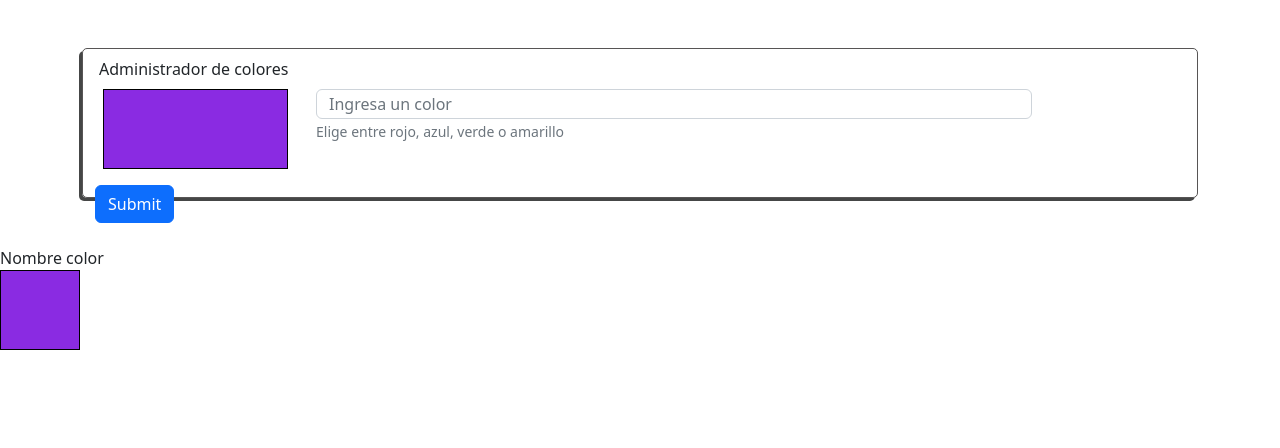
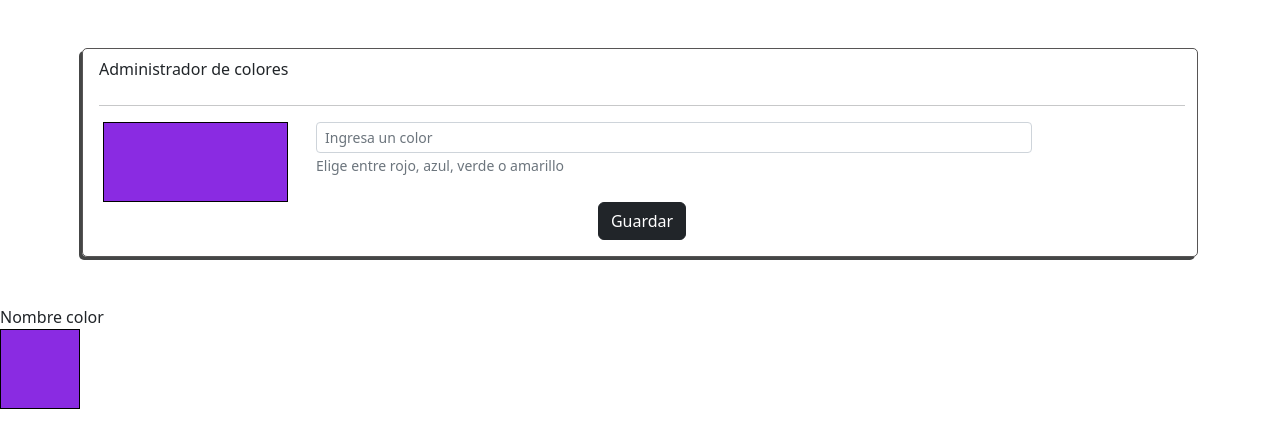
Before and after one commit to agustines82/TpReact6-paletaColores, a React (Create React App) app: page / in a window 1280 px wide. Shown: the top 448 px of the page. Built offline with nearby package versions, Linux system fonts and the light colour scheme.

Commit message:
maquetado del formulario

```diff
--- a/src/App.css
+++ b/src/App.css
@@ -1,5 +1,4 @@
 form {
-    height: 150px;
     border: thin solid #575555;
     box-shadow: -3px 3px rgb(69, 70, 70);
     border-radius: 5px;
@@ -10,6 +9,3 @@ form {
     border: thin solid black;
     background-color: blueviolet;
 }
-input {
-    height: 30px;
-}
--- a/src/components/Formulario.jsx
+++ b/src/components/Formulario.jsx
@@ -6,20 +6,23 @@ const Formulario = () => {
     return (
         <>
             <section className="container">
-                <Form className="container my-5">
+                <Form className="container my-5 bg-ligth">
                     <Form.Group className="mb-3 ms-1" controlId="formBasicText">
                         <Form.Label className="mt-2">Administrador de colores</Form.Label>
+                        <hr></hr>
                         <div className="row">
                             <aside className="col-2 ms-3 muestra"></aside>
                             <aside className="col-8 ms-3">
-                                <Form.Control type="text" placeholder="Ingresa un color" />
+                                <Form.Control size="sm" type="text" placeholder="Ingresa un color" />
                                 <Form.Text className="text-muted">Elige entre rojo, azul, verde o amarillo</Form.Text>
                             </aside>
                         </div>
+                        <div className="d-flex justify-content-center">
+                            <Button variant="dark" type="submit">
+                                Guardar
+                            </Button>
+                        </div>
                     </Form.Group>
-                    <Button variant="primary" type="submit">
-                        Submit
-                    </Button>
                 </Form>
             </section>
         </>
```
